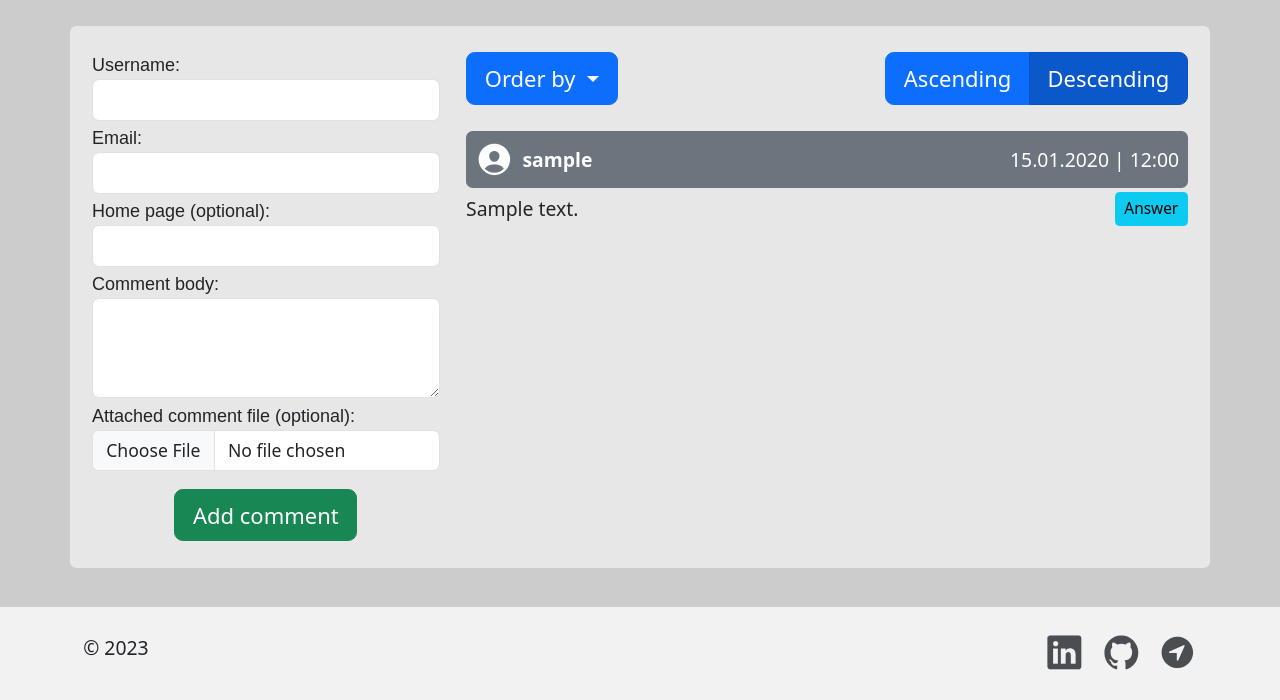
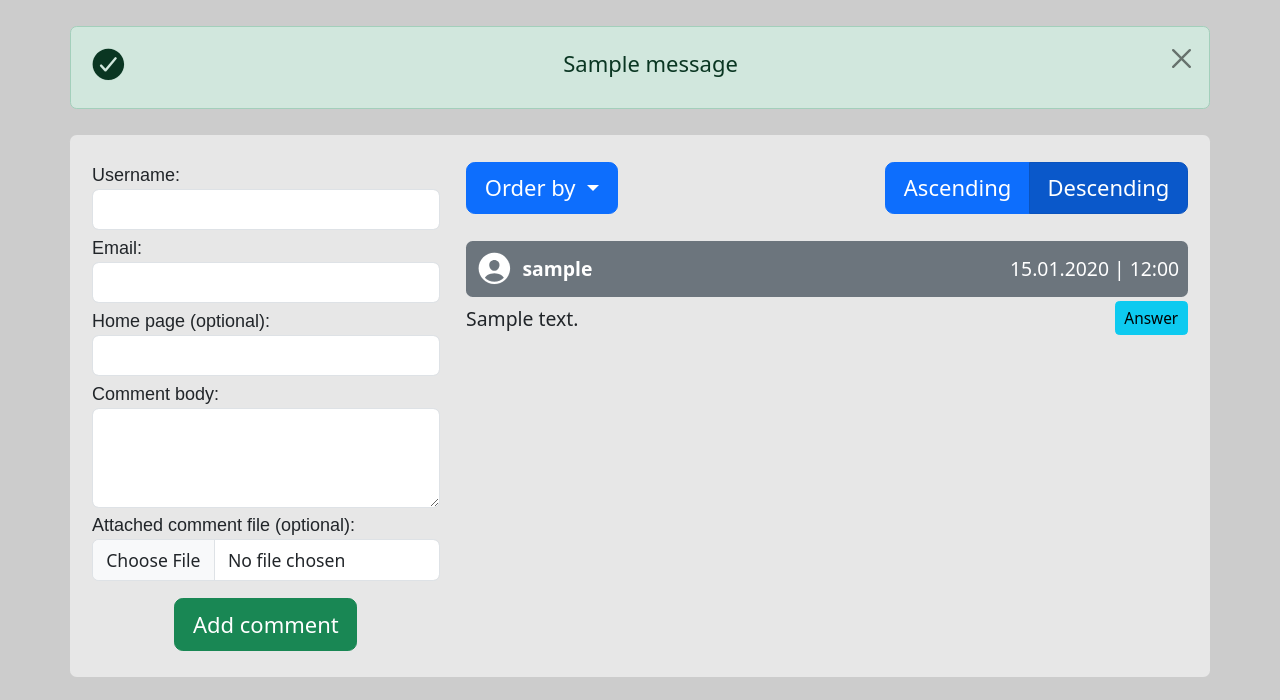
Before and after one commit to Gubchik123/dZENcode-test-task, a Django app: page / in a window 1280 px wide. Shown: the part 99-799 px from the top of the page. Run offline with Django 4.2, Linux system fonts and the light colour scheme; tables that the repository leaves empty hold one stand-in row (values such as "Sample post"); one stand-in notice (Sample message) is shown.

Commit message:
FEAT: Add row for flashed messages in the _base.html

```diff
--- a/templates/_base.html
+++ b/templates/_base.html
@@ -50,6 +50,39 @@
 
             <main class="py-4">
                 <div class="container">
+                    <div class="row">
+                    {# Flashed messages #}
+					{% for message in messages %}
+                        <div
+                            role="alert"
+                            class="mb-4 alert alert-{{ message.level_tag }} alert-dismissible fade show"
+                        >
+                            <div class="d-flex align-items-center">
+                                <div class="me-3">
+                                {% if message.level_tag == "primary" %}
+                                    <ion-icon name="alert-circle"></ion-icon>
+                                {% elif message.level_tag == "success" %}
+                                    <ion-icon name="checkmark-circle"></ion-icon>
+                                {% else %}
+                                    <ion-icon name="warning"></ion-icon>
+                                {% endif %}
+                                </div>
+
+                                <div class="w-100 content-center overflow-auto">
+                                    <h5>{{ message.message }}</h5>
+                                </div>
+                            </div>
+
+                            <button
+                                type="button"
+                                class="btn-close"
+                                aria-label="Close"
+                                data-bs-dismiss="alert"
+                            ></button>
+                        </div>
+                    {% endfor %}
+                    </div>
+
                     {% block content %}{% endblock %}
                 </div>
             </main>
```
